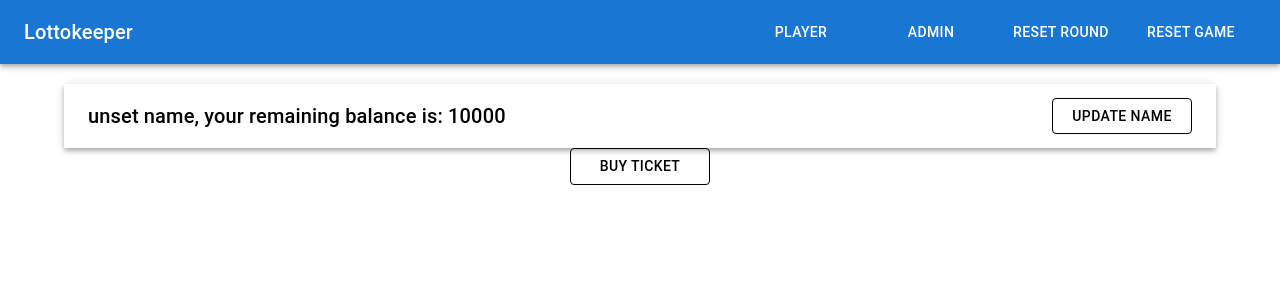
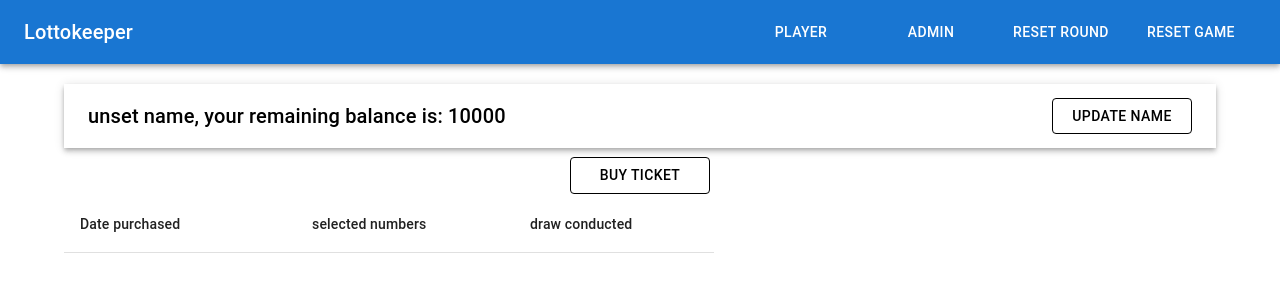
Before and after one commit to imrevari/lottokeeper, a React (Create React App) app: page /player in a window 1280 px wide. Shown: the top 300 px of the page. Built offline with nearby package versions, Linux system fonts and the light colour scheme.

Commit message:
purchased tickets table added

```diff
--- a/src/components/player/PlayersPage.tsx
+++ b/src/components/player/PlayersPage.tsx
@@ -1,36 +1,37 @@
-import { FC, useState } from 'react';
+import { FC, useMemo, useState } from 'react';
 import { useStateContext } from '../../stateContext/StateContext';
 
 import PlayerHeader from './PlayerHeader';
-import { Box, Button, Container } from '@mui/material';
+import { Box, Button, ButtonGroup, Container } from '@mui/material';
 import PopupWindow from './PopupWindow';
+import PurchasedTicketsTable from './PurchasedTicketsTable';
+import { UserType } from '../../interfaces/enums';
 
 
 const PlayersPage: FC<any> = () => {
 
-    const {player} = useStateContext()
+    const {lotteryTickets} = useStateContext()
 
     const [open, setOpen] = useState<boolean>(false);
+
+    const ticketsOfThePlayer = useMemo(() => {
+        return lotteryTickets.filter(({user}) => user.userType == UserType.PLAYER)
+    }, [lotteryTickets])
 
 
     return(<>
         <PlayerHeader />
 
         <Box sx={{ flexGrow: 3 }}>
-
-            <Button color="inherit" variant='outlined'
-                    style={{maxWidth: '140px', minWidth: '140px'}}
-                    onClick={() => setOpen(true)}
-            >Buy ticket</Button>
-
+            <ButtonGroup sx={{margin: '9px 0px 2px 0px'}}>
+                <Button color="inherit" variant='outlined'
+                            style={{maxWidth: '140px', minWidth: '140px'}}
+                            onClick={() => setOpen(true)}
+                    >Buy ticket</Button>
+            </ButtonGroup>
+            <PurchasedTicketsTable rows={ticketsOfThePlayer}/>
             <PopupWindow open={open} setOpen={setOpen}/>
         </Box>
-
-
-
-
-
-
     </>)
 }
 
--- /dev/null
+++ b/src/components/player/PurchasedTicketsTable.tsx
@@ -0,0 +1,46 @@
+import Table from '@mui/material/Table';
+import TableBody from '@mui/material/TableBody';
+import TableCell from '@mui/material/TableCell';
+import TableContainer from '@mui/material/TableContainer';
+import TableHead from '@mui/material/TableHead';
+import TableRow from '@mui/material/TableRow';
+import { FC } from 'react';
+import { LotteryTicket } from '../../interfaces/interfaces';
+
+
+interface TableProps {
+    rows: LotteryTicket[]
+}
+
+const PurchasedTicketsTable: FC<TableProps> = ({rows}) => {
+  return (
+    <TableContainer>
+      <Table sx={{ minWidth: '650px', maxWidth: '650px' }} aria-label="simple table">
+        <TableHead>
+          <TableRow>
+            <TableCell sx={{width: '200px'}}>Date purchased</TableCell>
+            <TableCell >selected numbers</TableCell>
+            <TableCell >draw conducted</TableCell>
+          </TableRow>
+        </TableHead>
+        <TableBody>
+          {rows.map(({purchased, selectedNumbers, drawConducted}, index) => (
+            <TableRow
+              key={index}
+            >
+              <TableCell component="th" scope="row">
+                {new Date(purchased.getTime()).toLocaleString()}
+              </TableCell>
+              <TableCell >{selectedNumbers.toLocaleString()}</TableCell>
+              <TableCell >{drawConducted ? 'yes' : 'no'}</TableCell>
+            </TableRow>
+          ))}
+        </TableBody>
+      </Table>
+    </TableContainer>
+  );
+}
+
+PurchasedTicketsTable.displayName = 'PurchasedTicketsTable';
+
+export default PurchasedTicketsTable;
--- a/src/interfaces/interfaces.ts
+++ b/src/interfaces/interfaces.ts
@@ -32,6 +32,7 @@ export interface StateContextType {
     changeName: (newName: string, forPlayer: boolean) => void;
     player: User;
     admin: User;
+    lotteryTickets: LotteryTicket[];
   }
 
 export type Action =
--- a/src/stateContext/StateContext.tsx
+++ b/src/stateContext/StateContext.tsx
@@ -1,5 +1,5 @@
 import { createContext, useContext } from 'react';
-import { StateContextType } from '../interfaces/interfaces';
+import { LotteryTicket, StateContextType } from '../interfaces/interfaces';
 import { UserType } from '../interfaces/enums';
 
 const player = {
@@ -14,12 +14,18 @@ const admin = {
     balance: 0
 }
 
+const lotteryTickets = new Array<LotteryTicket>()
+
+
+
+
 export const StateContext = createContext<StateContextType>({
     purchaseTicket: () => {},
     winLottary: () => {},
     changeName: () => {},
     player,
-    admin
+    admin,
+    lotteryTickets
 })
 
 
--- a/src/stateContext/StateContextProvider.tsx
+++ b/src/stateContext/StateContextProvider.tsx
@@ -30,7 +30,7 @@ const StateContextProvider: FC<StateContextProps> = ({children}) => {
 
     const [state, dispatch] = useReducer(reducer, initState);
 
-    const {player, admin} = state;
+    const {player, admin, lotteryTickets} = state;
 
     useEffect(() => {
       const {userName, balance} = player;
@@ -43,10 +43,6 @@ const StateContextProvider: FC<StateContextProps> = ({children}) => {
       window.localStorage.setItem(ADMIN_NAME, userName)
       window.localStorage.setItem(ADMIN_BALANCE, balance.toString())
     }, [admin])
-
-    useEffect(() => {
-      console.log(JSON.stringify(state))
-    }, [state])
 
 
 
@@ -86,7 +82,8 @@ const StateContextProvider: FC<StateContextProps> = ({children}) => {
                     winLottary,
                     changeName,
                     player,
-                    admin
+                    admin,
+                    lotteryTickets
                 }}>
                 {children}
             </StateContext.Provider>
```
